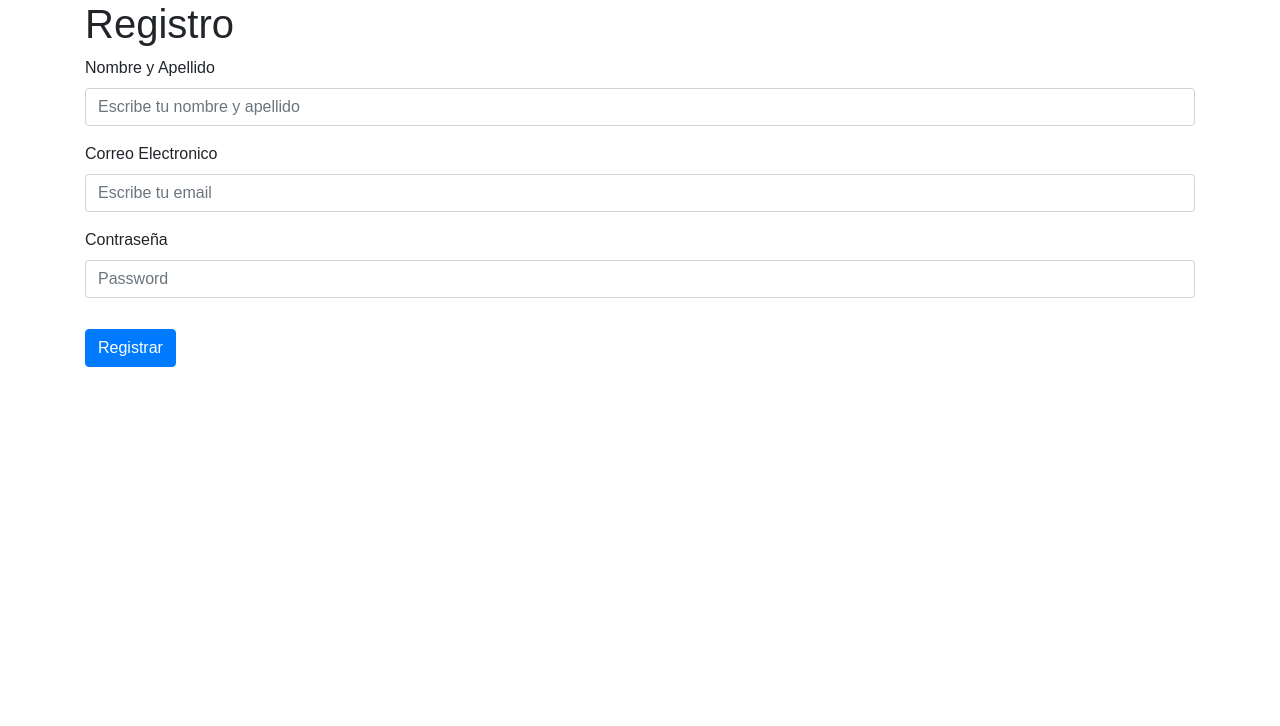
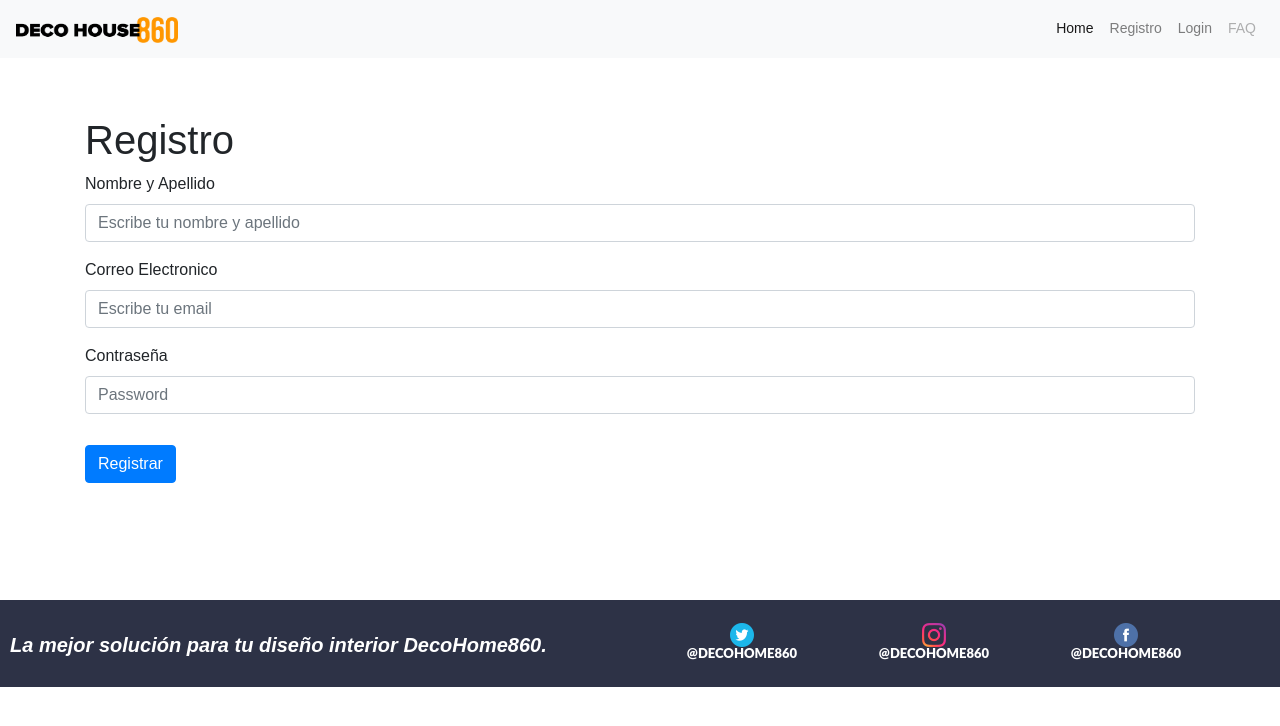
Before and after one commit to Majo05/e-commerce, a PHP site: page /register.html in a window 1280 px wide. Shown: the top 726 px of the page. Run offline with PHP 8.4, Linux system fonts and the light colour scheme.

Commit message:
cambios en faq y register y estilos

```diff
--- a/css/styles.css
+++ b/css/styles.css
@@ -9,7 +9,7 @@ body {
   font-family: sans-serif;
 }
 .container{
-  margin:0 auto;
+  margin:20px auto;
   /* quizas hay un conflicto aqui */
   margin-top: 20px;
 }
@@ -102,11 +102,6 @@ h4{
   margin-bottom: 25px;
 }
 
-/* */
-.container{
-  margin: 0 auto;
-}
-
 .logo{
   width: 35%;
 }
@@ -158,6 +153,9 @@ h4{
   top: 50%;
   left: 50%;
 }
+#accordion{
+min-height: 430px;
+}
 
 @media (min-width:414px) {
     .descripcion-carousel{
--- a/register.html
+++ b/register.html
@@ -4,14 +4,43 @@
     <meta charset="UTF-8">
     <meta name="viewport" content="width=device-width, initial-scale=1.0">
     <meta http-equiv="X-UA-Compatible" content="ie=edge">
-    <link rel="stylesheet" href="css/style.css">
     <link rel="stylesheet" href="https://maxcdn.bootstrapcdn.com/bootstrap/4.0.0/css/bootstrap.min.css"
     integrity="sha384-Gn5384xqQ1aoWXA+058RXPxPg6fy4IWvTNh0E263XmFcJlSAwiGgFAW/dAiS6JXm"
     crossorigin="anonymous">
     <link rel="stylesheet" href="css/styles.css">
+    <link rel="stylesheet" href="css/footer_css.css">
     <title>Registrate</title>
 </head>
 <body>
+
+        <nav class="navbar navbar-expand-lg navbar-light bg-light fixed-top">
+                <a class="navbar-brand" href="#"><img src="images/logoDH860-01.png" class="logo"></a>
+                <button class="navbar-toggler" type="button" data-toggle="collapse" data-target="#navbarNav" aria-controls="navbarNav" aria-expanded="false" aria-label="Toggle navigation">
+                  <span class="navbar-toggler-icon"></span>
+                </button>
+                <div class="collapse navbar-collapse" id="navbarNav">
+                  <ul class="navbar-nav nav-contenido ml-auto"><!-- ml-auto genera margen izquierdo HASTA DONDE PUEDA -->
+                    <li class="nav-item active">
+                      <a class="nav-link" href="home.html">Home <span class="sr-only">(current)</span></a>
+                    </li>
+                    <li class="nav-item">
+                      <a class="nav-link" href="#">Registro</a>
+                    </li>
+                    <li class="nav-item">
+                      <a class="nav-link" href="frecuentes.html">Login</a>
+                    </li>
+                    <li class="nav-item">
+                      <a class="nav-link disabled" href="frecuentes.html" tabindex="-1" aria-disabled="true">FAQ</a>
+                    </li>
+                  </ul>
+                </div>
+              </nav>
+
+            </header>
+            <br>
+            <br>
+            <br>
+            <br>
     <div class="container">
             <h1>Registro</h1>
 
@@ -36,5 +65,17 @@
 
     </form>
 </div>
+<br>
+<br>
+<br>
+
+<footer class="section footer-classic context-dark bg-image" style="background: #2d3246;">
+        <div class="padre">
+            <div class=""><span class="Mensaje">La mejor solución para tu diseño interior DecoHome860.</span></div>
+            <div class="col"><a class="social-inner" href="#"><img src="images/facebook.png"><span>@DecoHome860</span></a></div>
+            <div class="col"><a class="social-inner" href="#"><img src="images/instagram.png"><span>@DecoHome860</span></a></div>
+            <div class="col"><a class="social-inner" href="#"><img src="images/twitter.png"><span>@DecoHome860</span></a></div>
+        </div>
+</footer>
 </body>
 </html>
```
Also changed, not shown: frecuentes.html (+46 -24 lines).
